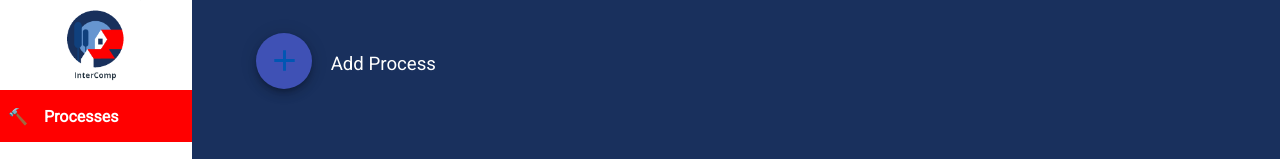
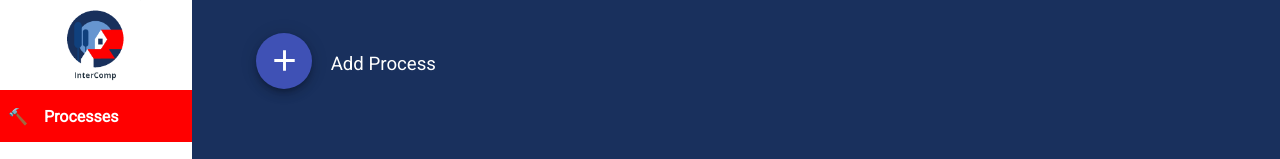
Before and after one commit to TomasNovo/FEUP-SINF, a React (Create React App) app in the folder frontend/: page /processes in a window 1280 px wide. In both pictures the pointer is over the link "add". Shown: the top 159 px of the page. Built offline with nearby package versions, Linux system fonts and the light colour scheme; no server answers; some icons are missing.

Commit message:
style: change add process hover color

```diff
--- a/frontend/src/components/Processes/Processes.css
+++ b/frontend/src/components/Processes/Processes.css
@@ -45,6 +45,11 @@
 .addProcess > :first-child:focus
 {
     outline: none;
+}
+
+.addProcess > :first-child:hover
+{
+    color: white;
 }
 
 .addProcess:focus
```
